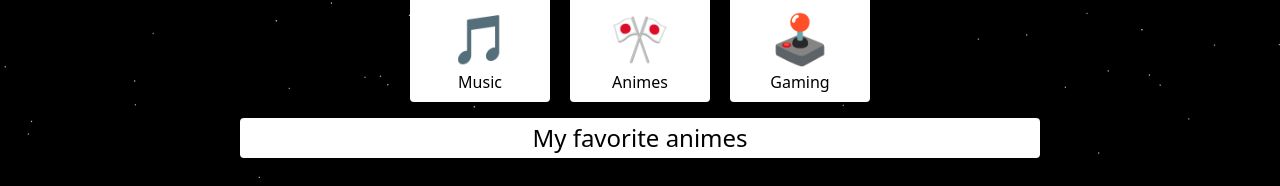
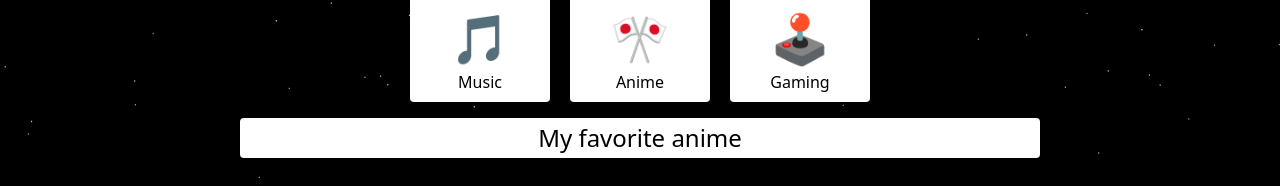
Before and after one commit to BurkhalterY/burkhaltery.github.io, a Vue app: page /en/hobbies/anime in a window 1280 px wide. Shown: the part 182-368 px from the top of the page. Built offline with nearby package versions, Linux system fonts and the light colour scheme.

Commit message:
[FIX] Always use "anime" as plural form + [DEL] README.md because useless

```diff
--- a/src/views/Anime.vue
+++ b/src/views/Anime.vue
@@ -1,7 +1,7 @@
 <template>
   <div>
     <h2 class="px-2 py-1 my-4 text-2xl text-center bg-white rounded">
-      {{ t("my_favorite_animes") }}
+      {{ t("my_favorite_anime") }}
     </h2>
     <Ranking :items="anime" />
   </div>
@@ -47,10 +47,10 @@ const anime = [
 const { t } = useI18n({
   messages: {
     fr: {
-      my_favorite_animes: "Mes animes préférés",
+      my_favorite_anime: "Mes anime préférés",
     },
     en: {
-      my_favorite_animes: "My favorite animes",
+      my_favorite_anime: "My favorite anime",
     },
   },
 })
--- a/src/views/Hobbies.vue
+++ b/src/views/Hobbies.vue
@@ -38,12 +38,12 @@ const { t } = useI18n({
   messages: {
     fr: {
       music: "Musique",
-      anime: "Animes",
+      anime: "Anime",
       gaming: "Jeux vidéo",
     },
     en: {
       music: "Music",
-      anime: "Animes",
+      anime: "Anime",
       gaming: "Gaming",
     },
   },
```
Also changed, not shown: 1 other file (tests, documents, lock files or other folders).
